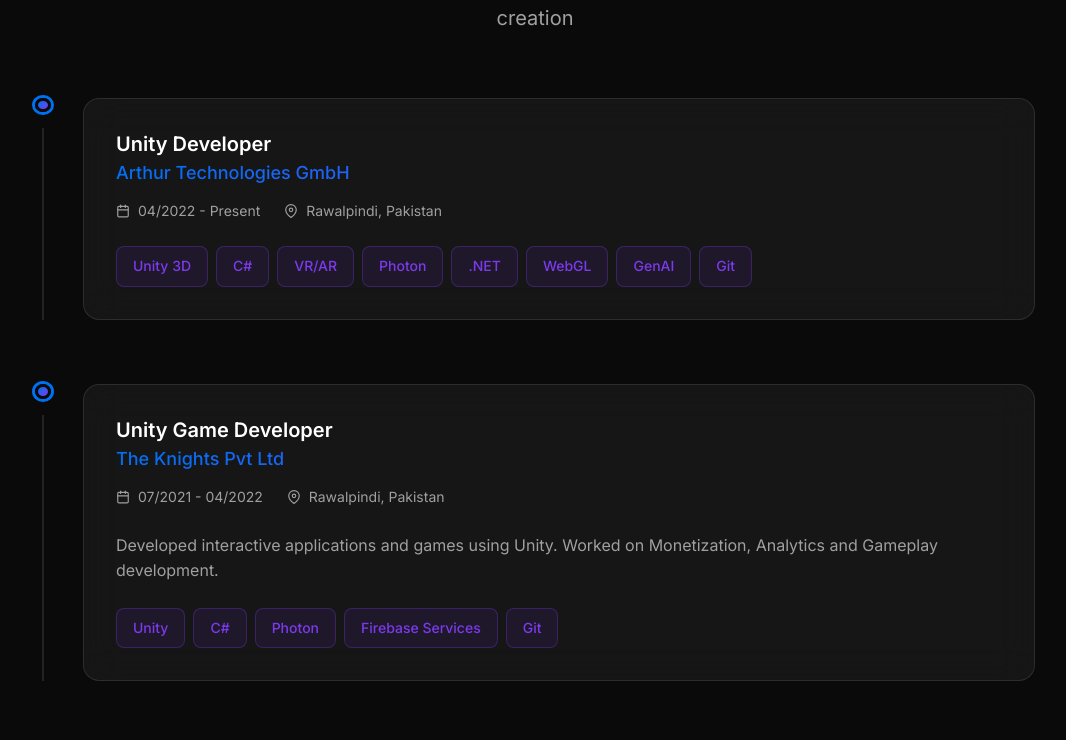
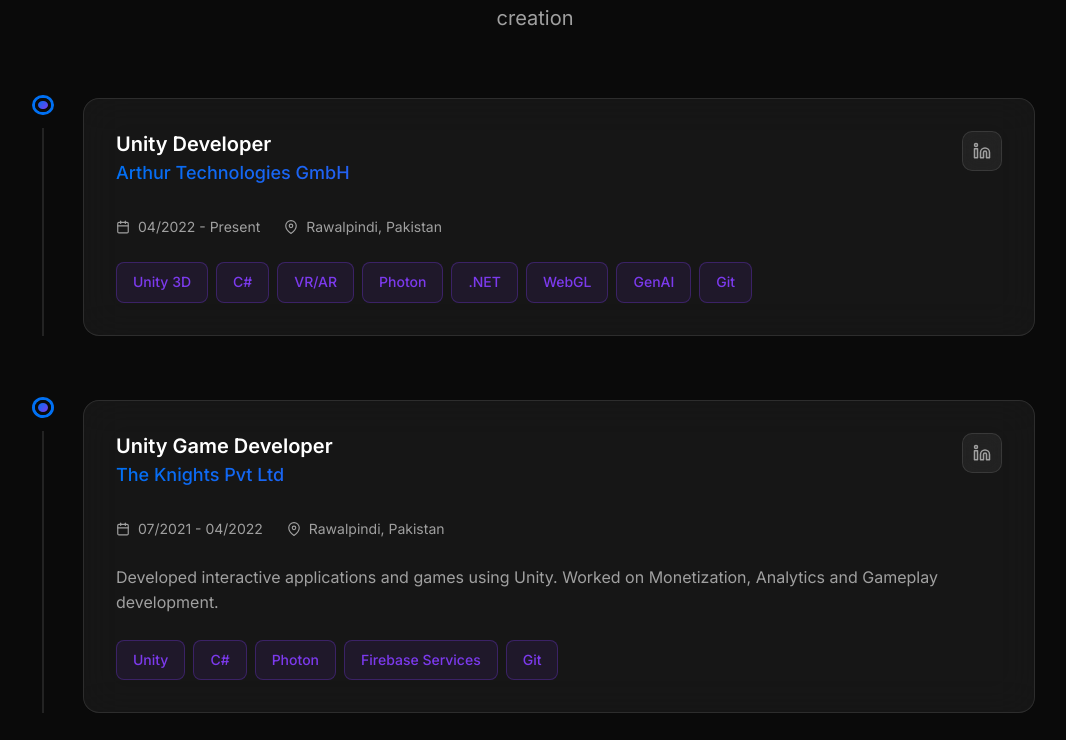
Before and after one commit to abdullah6930/abdullah-qadeer-portfolio, a React (Create React App) app: page / in a window 1280 px wide. Shown: the part 2504-3244 px from the top of the page, without its empty margins (105-1171 px from the left). Built offline with nearby package versions, Linux system fonts and the light colour scheme.

Commit message:
Added Companies linkedIn buttons.

```diff
--- a/src/components/Experience.css
+++ b/src/components/Experience.css
@@ -59,6 +59,64 @@
 
 .experience-header {
   margin-bottom: var(--spacing-md);
+  display: flex;
+  justify-content: space-between;
+  align-items: flex-start;
+  gap: var(--spacing-md);
+}
+
+.header-left {
+  flex: 1;
+}
+
+.header-right {
+  display: flex;
+  align-items: center;
+}
+
+.linkedin-btn {
+  display: inline-flex;
+  align-items: center;
+  justify-content: center;
+  width: 40px;
+  height: 40px;
+  background: rgba(255, 255, 255, 0.05);
+  border: 1px solid var(--border-color);
+  border-radius: 10px;
+  color: var(--text-secondary);
+  text-decoration: none;
+  transition: all var(--transition-fast);
+  backdrop-filter: blur(10px);
+  position: relative;
+  overflow: hidden;
+}
+
+.linkedin-btn::before {
+  content: '';
+  position: absolute;
+  top: 0;
+  left: -100%;
+  width: 100%;
+  height: 100%;
+  background: linear-gradient(90deg, transparent, rgba(0, 119, 181, 0.1), transparent);
+  transition: left var(--transition-normal);
+}
+
+.linkedin-btn:hover {
+  border-color: #0077b5;
+  color: #0077b5;
+  transform: translateY(-2px);
+  box-shadow: 0 5px 15px rgba(0, 119, 181, 0.2);
+}
+
+.linkedin-btn:hover::before {
+  left: 100%;
+}
+
+.linkedin-btn svg {
+  width: 18px;
+  height: 18px;
+  z-index: 1;
 }
 
 .position {
@@ -124,6 +182,26 @@
     padding: var(--spacing-lg);
   }
 
+  .experience-header {
+    flex-direction: column;
+    align-items: flex-start;
+    gap: var(--spacing-sm);
+  }
+
+  .header-right {
+    align-self: flex-end;
+  }
+
+  .linkedin-btn {
+    width: 36px;
+    height: 36px;
+  }
+
+  .linkedin-btn svg {
+    width: 16px;
+    height: 16px;
+  }
+
   .experience-meta {
     flex-direction: column;
     gap: var(--spacing-sm);
--- a/src/components/Experience.js
+++ b/src/components/Experience.js
@@ -1,7 +1,7 @@
 import React from 'react';
 import { motion } from 'framer-motion';
 import { useInView } from 'react-intersection-observer';
-import { FiCalendar, FiMapPin } from 'react-icons/fi';
+import { FiCalendar, FiMapPin, FiLinkedin } from 'react-icons/fi';
 import './Experience.css';
 
 const Experience = () => {
@@ -17,7 +17,8 @@ const Experience = () => {
       period: "04/2022 - Present",
       location: "Rawalpindi, Pakistan",
       description: "",
-      technologies: ["Unity 3D", "C#", "VR/AR", "Photon", ".NET", "WebGL", "GenAI", "Git"]
+      technologies: ["Unity 3D", "C#", "VR/AR", "Photon", ".NET", "WebGL", "GenAI", "Git"],
+      linkedinUrl: "https://www.linkedin.com/company/arthur-technologies/"
     },
     {
       company: "The Knights Pvt Ltd",
@@ -25,7 +26,8 @@ const Experience = () => {
       period: "07/2021 - 04/2022",
       location: "Rawalpindi, Pakistan",
       description: "Developed interactive applications and games using Unity. Worked on Monetization, Analytics and Gameplay development.",
-      technologies: ["Unity", "C#", "Photon", "Firebase Services", "Git"]
+      technologies: ["Unity", "C#", "Photon", "Firebase Services", "Git"],
+      linkedinUrl: "https://www.linkedin.com/company/theknights/"
     },
     {
       company: "Plasma IT Solutions Pvt Ltd",
@@ -33,7 +35,8 @@ const Experience = () => {
       period: "10/2020 - 06/2021",
       location: "Islamabad, Pakistan",
       description: "Worked on all aspects of game development, including gameplay, UI, and Optimization.",
-      technologies: ["Unity", "C#", "Firebase Services"]
+      technologies: ["Unity", "C#", "Firebase Services"],
+      linkedinUrl: "https://www.linkedin.com/company/plasma-it-solutions/"
     },
     {
       company: "StackBuffers Pvt Ltd",
@@ -41,7 +44,8 @@ const Experience = () => {
       period: "10/2019 - 01/2020",
       location: "Islamabad, Pakistan",
       description: "Started my career in game development, Developed complete multiplayer games using Unity, Photon and Firebase Services.",
-      technologies: ["Unity", "C#", "Firebase Services", "Photon"]
+      technologies: ["Unity", "C#", "Firebase Services", "Photon"],
+      linkedinUrl: "https://www.linkedin.com/company/stackbufferstechnologies/"
     }
   ];
 
@@ -97,8 +101,21 @@ const Experience = () => {
 
                 <div className="timeline-content">
                   <div className="experience-header">
-                    <h3 className="position">{exp.position}</h3>
-                    <h4 className="company">{exp.company}</h4>
+                    <div className="header-left">
+                      <h3 className="position">{exp.position}</h3>
+                      <h4 className="company">{exp.company}</h4>
+                    </div>
+                    <div className="header-right">
+                      <a
+                        href={exp.linkedinUrl}
+                        target="_blank"
+                        rel="noopener noreferrer"
+                        className="linkedin-btn"
+                        title={`${exp.company} on LinkedIn`}
+                      >
+                        <FiLinkedin />
+                      </a>
+                    </div>
                   </div>
 
                   <div className="experience-meta">
```
